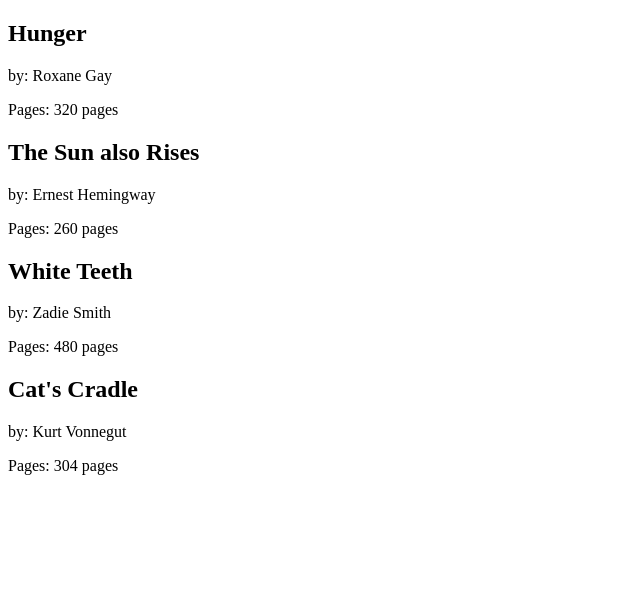
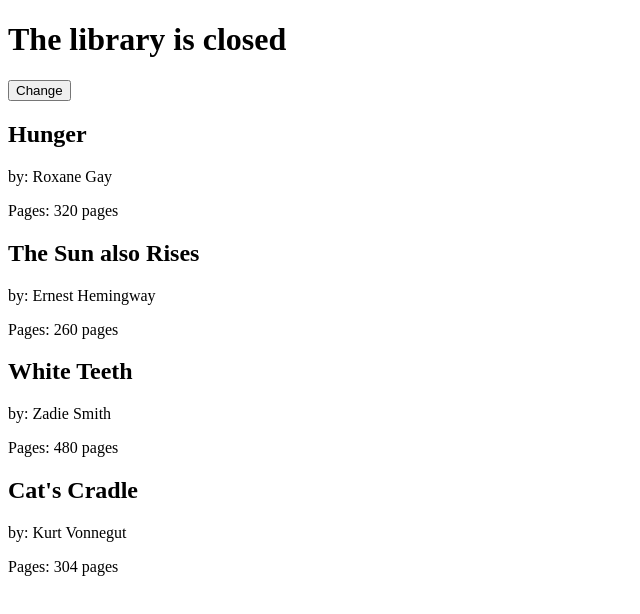
Before and after one commit to paulmcaruana/react-is-fun, a React (Create React App) app: page / in a window 1280 px wide. Shown: the top 614 px of the page, without its empty margins (0-640 px from the left). Built offline with nearby package versions, Linux system fonts and the light colour scheme.

Commit message:
Cleaner syntax using setState

```diff
--- a/src/index.js
+++ b/src/index.js
@@ -17,9 +17,21 @@
     </section>
   )
 }
-const Library = ({books}) => {
+class Library extends React.Component {
+
+  state = {open: false}
+
+  toggleOpenClosed= () => {
+    this.setState(prevState => ({
+      open: !prevState.open
+    }))
+  }
+  render() {
+    const {books} = this.props
     return (
       <div>
+        <h1>The library is {this.state.open ? 'open' : 'closed'}</h1>
+        <button onClick={this.toggleOpenClosed}>Change</button>
         {books.map(
           (book, i) =>
             <Book
@@ -28,9 +40,14 @@
               author={book.author}
               pages={book.pages} />
         )}
+
       </div>
     )
+
   }
+}
+
+
 
 render(
   <Library books={bookList}/>,
```
Lines whose indentation alone changed are shown as unchanged.
